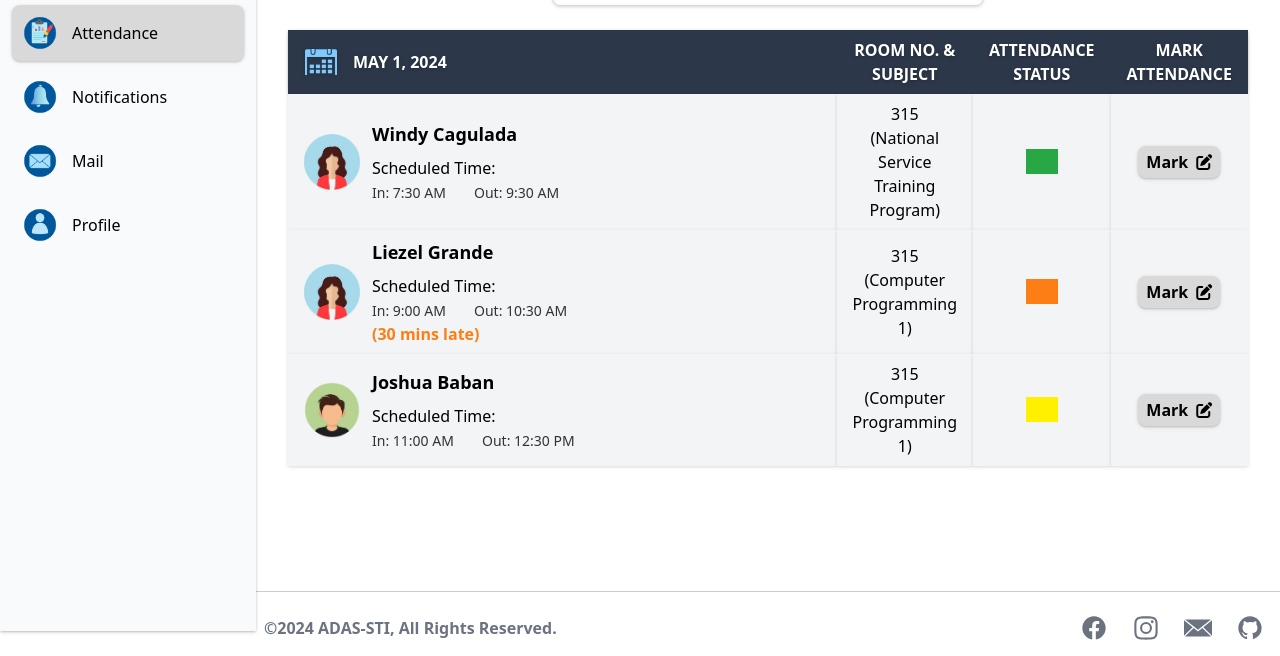
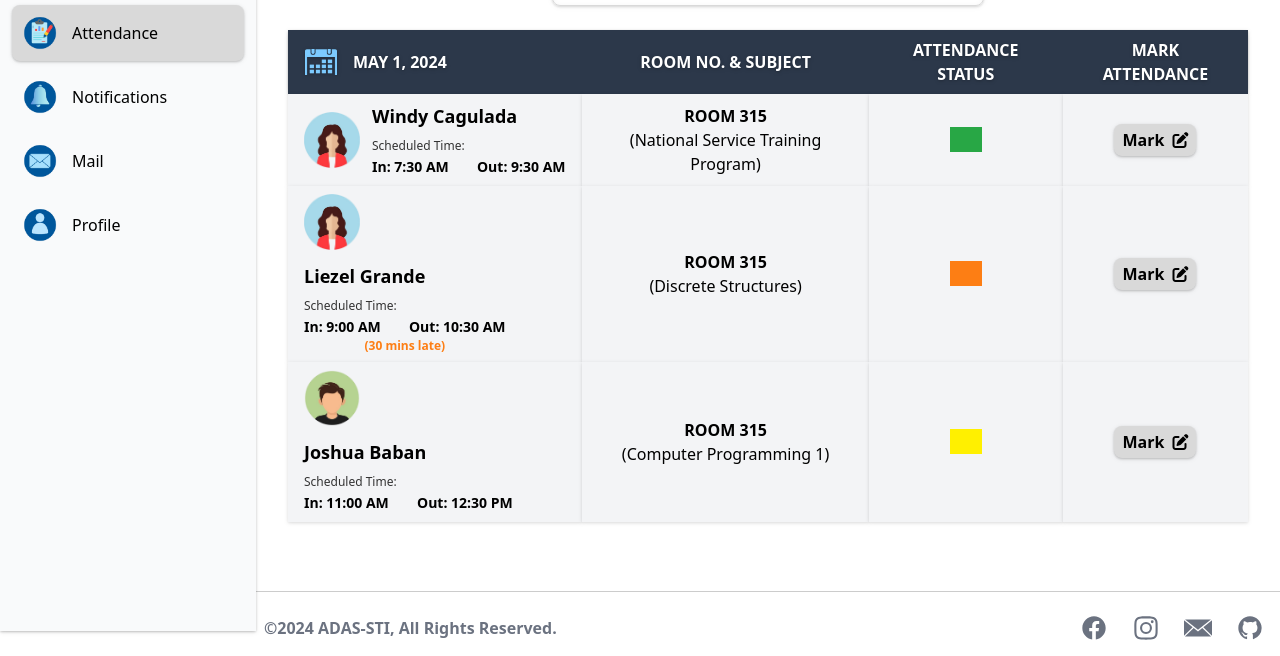
Before and after one commit to dr1ann/attendance-system, a website: page student-assistant/attendance.html in a window 1280 px wide. Shown: the part 233-889 px from the top of the page. Drawn offline with Linux system fonts and the light colour scheme; some packages are replaced by stand-ins of ours; a script that the page names is missing.

Commit message:
removed full width of attendance table

```diff
--- a/student-assistant/attendance.html
+++ b/student-assistant/attendance.html
@@ -128,11 +128,11 @@
                 <img src="/Images/female-prof.png" class="flex w-16 px-2 h-auto"  alt="">
                 <div class="flex flex-col ">
                     <h3 class="font-bold text-lg">Windy Cagulada</h3>
-                    <h4 class="text-sm mt-2">Scheduled Time: <br></h4>
+                    <h4 class="text-xs mt-2 text-[#333333]">Scheduled Time: <br></h4>
                     <div class="space-x-6">
-                 <span class="text-xs text-[#333333]">In: 7:30 AM</span>
+                 <span class="text-xs  font-semibold">In: 7:30 AM</span>
                  <!-- <span class="text-[#fd7e14] font-semibold">(30 mins late)</span> -->
-                 <span class="text-xs text-[#333333]">Out: 9:00 AM</span>
+                 <span class="text-xs font-semibold">Out: 9:00 AM</span>
 
                 </div>
 
@@ -157,14 +157,14 @@
                 <img src="/Images/female-prof.png" class="flex w-16 px-2 h-auto"  alt="">
                 <div class="flex flex-col ">
                     <h3 class="font-bold text-lg">Liezel Grande</h3>
-                    <h4 class="text-sm mt-2">Scheduled Time: <br></h4>
+                    <h4 class="text-xs mt-2 text-[#333333]">Scheduled Time: <br></h4>
                     <div class="space-x-6">
-                 <span class="text-xs text-[#333333]">In: 9:00 AM</span>
-                 <span class="text-[#fd7e14] text-xs font-semibold">(30 mins late)</span>
-                 <span class="text-xs text-[#333333]">Out: 10:30 AM</span>
+                 <span class="text-xs  font-semibold">In: 9:00 AM</span>
+
+                 <span class="text-xs  font-semibold">Out: 10:30 AM</span>
 
                 </div>
-
+                <span class="text-[#fd7e14] text-xs font-semibold">(30 mins late)</span>
                <span class="text-sm mt-4 font-semibold">ROOM 315 (Discrete Structures)</span>
                <button class="flex flex-row gap-1 items-center shadow drop-shadow justify-start mt-4 bg-[#D9D9D9] w-fit px-2 py-1 rounded-lg ">
                 <span class="text-sm font-semibold">Mark Attendance</span>
@@ -179,11 +179,11 @@
                 <img src="/Images/male-prof.png" class="flex w-16 px-2 h-auto"  alt="">
                 <div class="flex flex-col ">
                     <h3 class="font-bold text-lg">Joshua Baban</h3>
-                    <h4 class="text-sm mt-2">Scheduled Time: <br></h4>
+                    <h4 class="text-xs mt-2 text-[#333333]">Scheduled Time: <br></h4>
                     <div class="space-x-6">
-                 <span class="text-xs text-[#333333]">In: 11:00 AM</span>
+                 <span class="text-xs  font-semibold">In: 11:00 AM</span>
                  <!-- <span class="text-[#fd7e14] font-semibold">(30 mins late)</span> -->
-                 <span class="text-xs text-[#333333]">Out: 12:30 PM</span>
+                 <span class="text-xs  font-semibold">Out: 12:30 PM</span>
 
                 </div>
                <span class="text-sm mt-4 font-semibold">ROOM 315 (Computer Programming 1)</span>
@@ -219,7 +219,7 @@
         <tbody >
 
             <tr>
-                <th scope="row" class="w-full px-4 py-2 font-normal text-base bg-gray-100 h-full  shadow drop-shadow  ">
+                <th scope="row" class=" px-4 py-2 font-normal text-base bg-gray-100 h-full  shadow drop-shadow  ">
                  <div class="flex flex-row gap-3 flex-wrap">
                     <img src="/Images/female-prof.png" class="self-center w-14 h-14" alt="">
                     <div class="flex flex-col">
@@ -227,10 +227,10 @@
                             Windy Cagulada
                         </h3>
 
-                           <h4 class="text-base mt-2">Scheduled Time: <br></h4>
+                           <h4 class="text-xs mt-2 text-[#333333]">Scheduled Time: <br></h4>
                            <div class="space-x-6">
-                            <span class="text-sm text-[#333333]">In: 7:30 AM</span>
-                            <span class="text-sm text-[#333333]">Out: 9:30 AM</span>
+                            <span class="text-sm  font-semibold">In: 7:30 AM</span>
+                            <span class="text-sm  font-semibold">Out: 9:30 AM</span>
                            </div>
 
 
@@ -238,7 +238,7 @@
                     </div>
                  </div>
                 </th>
-                <td class="bg-gray-100 text-center  h-full shadow drop-shadow px-4 py-2 text-base">315 <br> (National Service Training Program)</td>
+                <td class="bg-gray-100 text-center  h-full shadow drop-shadow px-4 py-2 text-base"><b>ROOM 315</b><br> (National Service Training Program)</td>
                 <td class="bg-gray-100  h-full shadow drop-shadow px-4 py-2">
                    <div class="flex justify-center items-center">
                     <img id="attendanceStatus" src="/Images/present.png" class="w-8 h-auto " alt="late">
@@ -262,7 +262,7 @@
              </tr>
 
              <tr>
-                <th scope="row" class="w-full px-4 py-2 font-normal text-base bg-gray-100 h-full  shadow drop-shadow  ">
+                <th scope="row" class=" px-4 py-2 font-normal text-base bg-gray-100 h-full  shadow drop-shadow  ">
                  <div class="flex flex-row flex-wrap gap-3">
                     <img src="/Images/female-prof.png" class="self-center w-14 h-14" alt="">
                     <div class="flex flex-col">
@@ -270,19 +270,19 @@
                             Liezel Grande
                         </h3>
 
-                           <h4 class="text-base mt-2">Scheduled Time: <br></h4>
+                           <h4 class="text-xs mt-2 text-[#333333]">Scheduled Time: <br></h4>
                            <div class="space-x-6">
-                            <span class="text-sm text-[#333333]">In: 9:00 AM</span>
-                            <span class="text-sm text-[#333333]">Out: 10:30 AM</span>
+                            <span class="text-sm  font-semibold">In: 9:00 AM</span>
+                            <span class="text-sm  font-semibold">Out: 10:30 AM</span>
 
                            </div>
-                           <span class="text-[#fd7e14] font-semibold">(30 mins late)</span>
+                           <span class="text-[#fd7e14] text-center text-xs font-semibold">(30 mins late)</span>
 
                         </div>
                     </div>
                  </div>
                 </th>
-                <td class="bg-gray-100 text-center  h-full shadow drop-shadow px-4 py-2 text-base">315 <br> (Computer Programming 1)</td>
+                <td class="bg-gray-100 text-center  h-full shadow drop-shadow px-4 py-2 text-base"><b>ROOM 315</b><br> (Discrete Structures)</td>
                 <td class="bg-gray-100  h-full shadow drop-shadow px-4 py-2">
                    <div  class="flex justify-center items-center">
                     <img  src="/Images/late.png" class="w-8 h-auto " alt="late">
@@ -309,7 +309,7 @@
              </tr>
 
              <tr>
-                <th scope="row" class="w-full px-4 py-2 font-normal text-base bg-gray-100 h-full  shadow drop-shadow  ">
+                <th scope="row" class=" px-4 py-2 font-normal text-base bg-gray-100 h-full  shadow drop-shadow  ">
                  <div class="flex flex-row flex-wrap gap-3">
                     <img src="/Images/male-prof.png" class="self-center w-14 h-14" alt="">
                     <div class="flex flex-col">
@@ -317,10 +317,10 @@
                             Joshua Baban
                         </h3>
 
-                           <h4 class="text-base mt-2">Scheduled Time: <br></h4>
+                           <h4 class="text-xs mt-2 text-[#333333]">Scheduled Time: <br></h4>
                            <div class="space-x-6">
-                            <span class="text-sm text-[#333333]">In: 11:00 AM</span>
-                            <span class="text-sm text-[#333333]">Out: 12:30 PM</span>
+                            <span class="text-sm  font-semibold">In: 11:00 AM</span>
+                            <span class="text-sm  font-semibold">Out: 12:30 PM</span>
                            </div>
 
 
@@ -328,7 +328,7 @@
                     </div>
                  </div>
                 </th>
-                <td class="bg-gray-100 text-center  h-full shadow drop-shadow px-4 py-2 text-base">315 <br> (Computer Programming 1)</td>
+                <td class="bg-gray-100 text-center  h-full shadow drop-shadow px-4 py-2 text-base"><b>ROOM 315</b><br> (Computer Programming 1)</td>
                 <td class="bg-gray-100  h-full shadow drop-shadow px-4 py-2">
                    <div  class="flex justify-center items-center">
                     <img src="/Images/pending.png" class=" w-8 h-auto " alt="late">
```
